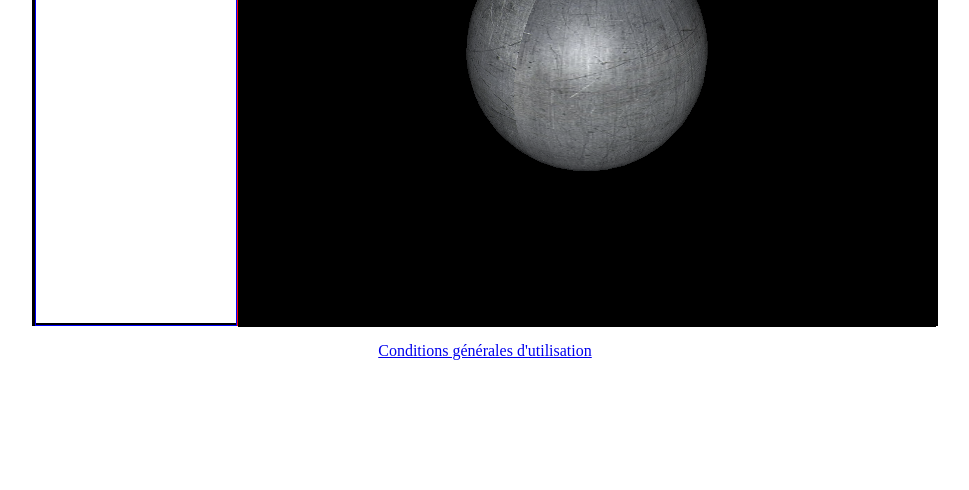
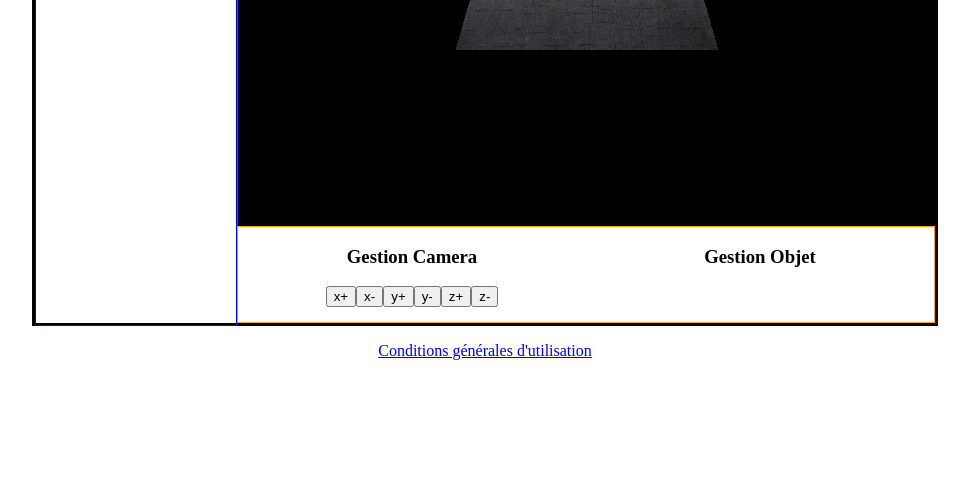
Before and after one commit to manneworks/Room-planner, a plain HTML site: page WebRoomPlanner.html in a window 1280 px wide. Shown: the part 310-800 px from the top of the page, without its empty margins (155-1124 px from the left). Drawn offline with Linux system fonts and the light colour scheme; animation ran at ten frames a second.

Commit message:
test gestion camera, interface

```diff
--- a/WebRoomPlanner.html
+++ b/WebRoomPlanner.html
@@ -20,13 +20,10 @@
 
         <!--SCRIPTS-->
         <script type="text/javascript" src="ui.js"></script>
-        <script type="text/javascript" src="sphere.js"></script>
+        <script type="text/javascript" src="view.js"></script>
         <!--SCRIPTS-->
 
           <script>
-  $(function() {
-    $( "#menu" ).accordion();
-  });
   </script>
 
      </body>
--- a/sphere.js
+++ /dev/null
@@ -1,59 +0,0 @@
-var renderer, scene, camera, mesh;
-
-init();
-animate();
-
-function init(){
-    // on initialise le moteur de rendu
-    renderer = new THREE.WebGLRenderer();
-
-    //test div size
-    var width = document.getElementById('view').offsetWidth;
-    var height = document.getElementById('view').offsetHeight;
-
-    // si WebGL ne fonctionne pas sur votre navigateur vous pouvez utiliser le moteur de rendu Canvas à la place
-    // renderer = new THREE.CanvasRenderer();
-    renderer.setSize( width, height );
-    document.getElementById('view').appendChild(renderer.domElement);
-
-    // on initialise la scène
-    scene = new THREE.Scene();
-
-    // on initialise la camera que l’on place ensuite sur la scène
-    camera = new THREE.PerspectiveCamera(50, width / height, 1, 10000 );
-    camera.position.set(0, 0, 1000);
-    scene.add(camera);
-
-	// on créé la sphère et on lui applique une texture sous forme d’image
-	var geometry = new THREE.SphereGeometry( 200, 32, 32 );
-    var material = new THREE.MeshPhongMaterial( { map: THREE.ImageUtils.loadTexture('img/metal.jpg') } );
-
-	mesh = new THREE.Mesh( geometry, material );
-	scene.add( mesh );
-
-	// on ajoute une lumière blanche
-	var lumiere = new THREE.DirectionalLight( 0xffffff, 1.0 );
-	lumiere.position.set( 0, 0, 400 );
-	scene.add( lumiere );
-
-    // on effectue le rendu de la scène
-    render();
-
-    document.onkeydown = handleKeyDown;
-}
-
-function handleKeyDown(){
-	camera.position.x+=1;
-	render();
-}
-
-function render(){
-	renderer.render( scene, camera );
-}
-
-function animate(){
-    requestAnimationFrame( animate );
-    mesh.rotation.x += 0.01;
-    mesh.rotation.y += 0.02;
-    render();
-}
--- a/ui.js
+++ b/ui.js
@@ -20,12 +20,86 @@ function init(){
 	view.id='view';
 	view.className='view';
 	view.style.width=mVwidth-210+"px";
-	view.style.height=mVheight-5+"px";
+	view.style.height=mVheight-105+"px";
 	view.style.border = "1px solid red";
 	view.style.float="left";
 	document.getElementById('container').appendChild(view);
 
+	var tools = document.createElement('div');
+	tools.id='tools';
+	tools.className='tools';
+	tools.style.width=mVwidth-210+"px";
+	tools.style.height=95+"px";
+	tools.style.border = "1px solid orange";
+	tools.style.float="left";
+	document.getElementById('container').appendChild(tools);
+
 	initMenu();
+	initTools();
+}
+
+function initTools(){
+	var tools = document.getElementById('tools');
+
+	//gestion camera
+	var cameraTools = document.createElement('div');
+	cameraTools.id='cameraTools';
+	cameraTools.className='cameraTools';
+	cameraTools.style.width=(tools.offsetWidth/2)-1+"px";
+	cameraTools.style.height=tools.offsetHeight+"px";
+	cameraTools.style.float="left";
+	tools.appendChild(cameraTools);
+
+	var h2 = document.createElement('h3');
+	var text = document.createTextNode("Gestion Camera");
+	cameraTools.appendChild(h2);
+	h2.appendChild(text);
+
+
+	var btn_xp = document.createElement('button');
+	btn_xp.id="xp";
+	btn_xp.innerHTML='x+';
+	cameraTools.appendChild(btn_xp);
+
+	var btn_xm = document.createElement('button');
+	btn_xm.id="xm";
+	btn_xm.innerHTML='x-';
+	cameraTools.appendChild(btn_xm);
+
+	var btn_yp = document.createElement('button');
+	btn_yp.id="yp";
+	btn_yp.innerHTML='y+';
+	cameraTools.appendChild(btn_yp);
+
+	var btn_ym = document.createElement('button');
+	btn_ym.id="ym";
+	btn_ym.innerHTML='y-';
+	cameraTools.appendChild(btn_ym);
+
+	var btn_zp = document.createElement('button');
+	btn_zp.id="zp";
+	btn_zp.innerHTML='z+';
+	cameraTools.appendChild(btn_zp);
+
+	var btn_zm = document.createElement('button');
+	btn_zm.id="zm";
+	btn_zm.innerHTML='z-';
+	cameraTools.appendChild(btn_zm);
+
+
+	//gestion obj
+	var objTools = document.createElement('div');
+	objTools.id='objTools';
+	objTools.className='objTools';
+	objTools.style.width=(tools.offsetWidth/2)-1+"px";
+	objTools.style.height=tools.offsetHeight+"px";
+	objTools.style.float="left";
+	tools.appendChild(objTools);
+
+	var h2 = document.createElement('h3');
+	var text = document.createTextNode("Gestion Objet");
+	objTools.appendChild(h2);
+	h2.appendChild(text);
 }
 
 function initMenu(){
@@ -75,5 +149,10 @@ function initMenu(){
 	p.appendChild(text);
 
 
+	//fonction fx menu accordeon
+	  $(function() {
+    		$( "#menu" ).accordion();
+  		});
+
 
 }
--- /dev/null
+++ b/view.js
@@ -0,0 +1,145 @@
+var renderer, scene, camera, mesh, width,height,projector;
+var selected = false;
+
+init();
+animate();
+
+function init(){
+    // on initialise le moteur de rendu
+    renderer = new THREE.WebGLRenderer();
+
+    //test div size
+    width = document.getElementById('view').offsetWidth;
+    height = document.getElementById('view').offsetHeight;
+
+    // si WebGL ne fonctionne pas sur votre navigateur vous pouvez utiliser le moteur de rendu Canvas à la place
+    // renderer = new THREE.CanvasRenderer();
+    renderer.setSize( width, height );
+    document.getElementById('view').appendChild(renderer.domElement);
+
+    // on initialise la scène
+    scene = new THREE.Scene();
+
+    // on initialise la camera que l’on place ensuite sur la scène
+    camera = new THREE.PerspectiveCamera(50, width / height, 1, 10000 );
+    camera.position.set(0, 400, 1000);
+    camera.rotation.x-=30* (Math.PI / 180);
+    scene.add(camera);
+
+    //creation de la piece
+
+    //
+    projector = new THREE.Projector(   );
+
+	// on créé la sphère et on lui applique une texture sous forme d’image
+	var geometry = new THREE.SphereGeometry( 50, 32, 32 );
+    var material = new THREE.MeshPhongMaterial( { map: THREE.ImageUtils.loadTexture('img/metal.jpg') } );
+
+	mesh = new THREE.Mesh( geometry, material );
+	scene.add( mesh );
+
+    var geometry2 = new THREE.SphereGeometry( 50, 32, 32 );
+
+    mesh2 = new THREE.Mesh( geometry2, material );
+    scene.add( mesh2 );
+    mesh2.position.x+=100;
+
+    var roomGeo1 = new THREE.PlaneGeometry(500, 500);
+    meshRoom1= new THREE.Mesh(roomGeo1,material);
+    scene.add(meshRoom1);
+    meshRoom1.rotation.x-=80 * (Math.PI / 180);
+    meshRoom1.position.y-=100;
+
+    var roomGeo2 = new THREE.PlaneGeometry(500, 500);
+    meshRoom2= new THREE.Mesh(roomGeo2,material);
+    scene.add(meshRoom2);
+    meshRoom2.position.z-=200;
+
+	// on ajoute une lumière blanche
+	var lumiere = new THREE.DirectionalLight( 0xffffff, 1.0 );
+	lumiere.position.set( 0, 100, 400 );
+	scene.add( lumiere );
+
+    // on effectue le rendu de la scène
+    render();
+    document.onkeydown = handleKeyDown;
+    document.getElementById('view').addEventListener('mousedown',onDocumentMouseDown,false);
+    document.getElementById('cameraTools').addEventListener('mousedown',handleCamera,false);
+    document.getElementById('cameraTools').addEventListener('mouseup',handleCameraUp,false);
+}
+
+
+var interval=0;
+var dir="";
+function loop(){
+    switch(dir){
+    case "xp":
+        camera.position.x+=1;
+        break;
+    case "xm":
+        camera.position.x-=1;
+        break;
+    case "yp":
+        camera.position.y+=1;
+        break;
+    case "ym":
+        camera.position.y-=1;
+        break;
+    case "zp":
+        camera.position.z+=1;
+        break;
+    case "zm":
+        camera.position.z-=1;
+        break;
+    }
+
+
+}
+
+function handleCamera(event){
+    e = event || window.event;
+    var elementId = (e.target || e.srcElement).id;
+    dir=elementId;
+    interval = setInterval(loop,10);
+}
+
+function handleCameraUp(event){
+    clearInterval(interval);
+}
+
+function moveCamera(dir){
+    if(dir=='xp'){
+        camera.position.x+=1;
+    }
+}
+
+function handleKeyDown(){
+    if(selected){
+        mesh.position.x+=1;
+    }
+	render();
+}
+
+function onDocumentMouseDown(event){
+    var vector = new THREE.Vector3((event.offsetX / width)*2-1, -(event.offsetY / height)*2+1,0.5);
+    projector.unprojectVector(vector,camera);
+    var raycaster = new THREE.Raycaster(camera.position, vector.sub(camera.position).normalize());
+    var intersects = raycaster.intersectObject(mesh);
+    if(intersects.length > 0){
+        selected=true;
+    }else{
+        selected=false;
+    }
+
+}
+
+function render(){
+	renderer.render( scene, camera );
+}
+
+function animate(){
+    requestAnimationFrame( animate );
+    mesh.rotation.x += 0.01;
+    mesh.rotation.y += 0.02;
+    render();
+}
```
